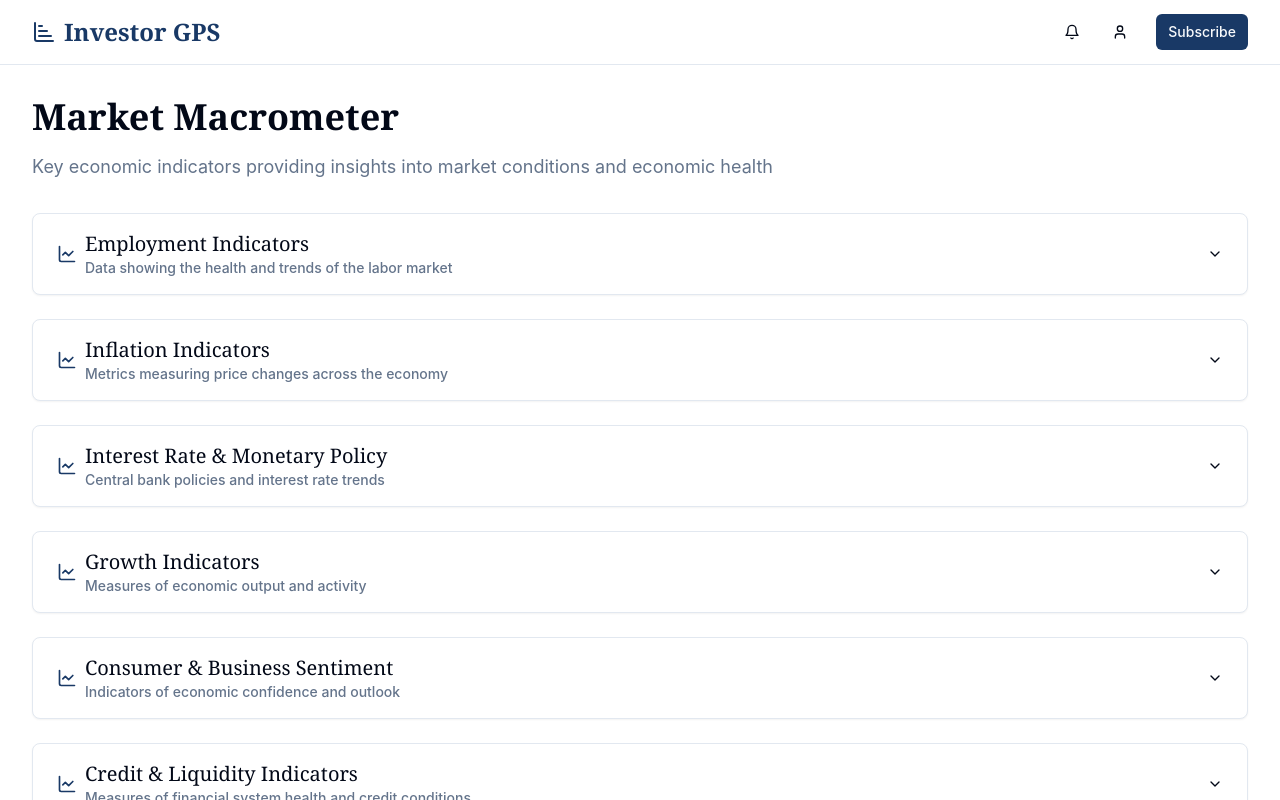
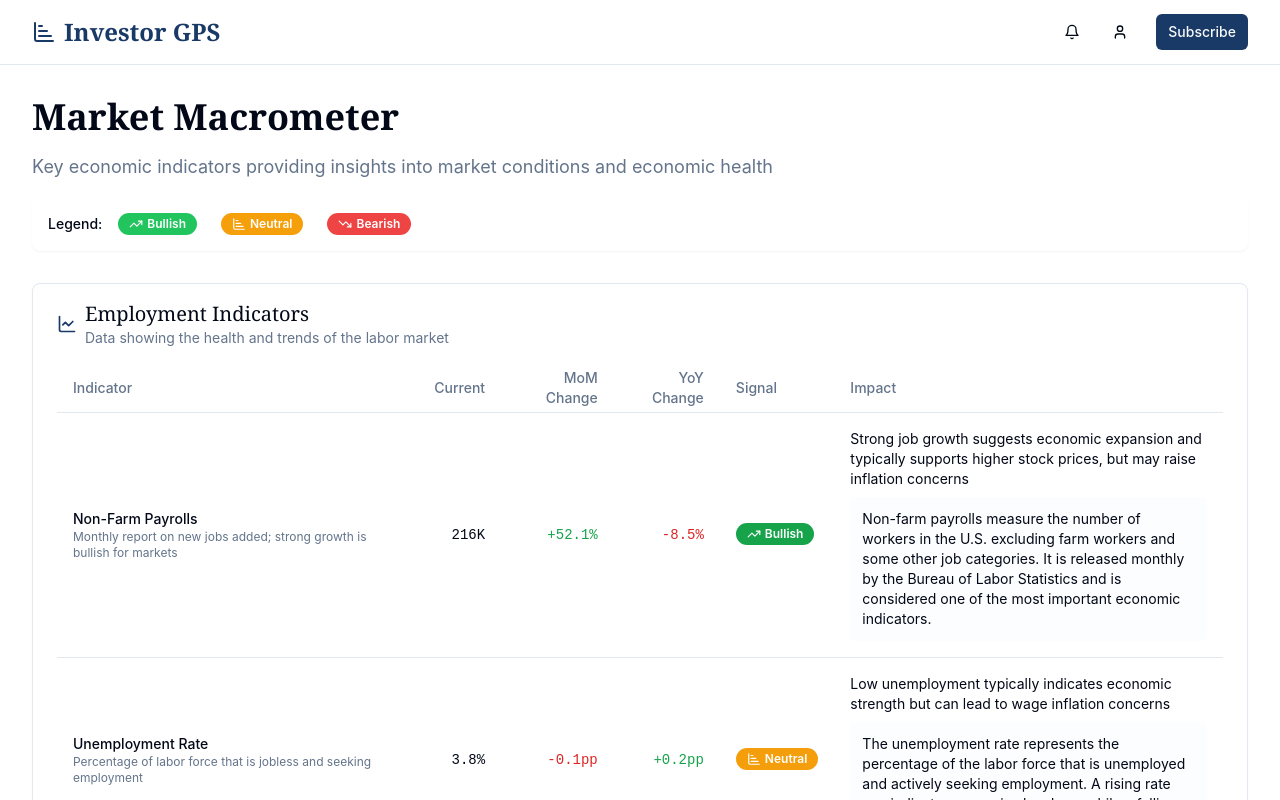
Before and after one commit to raghuchilukamari/investor-compass-blog, a React (Vite) app: page /market-macrometer in a window 1280 px wide. Shown: the top 800 px of the page. Built offline with nearby package versions, Linux system fonts and the light colour scheme.

Commit message:
Fix: Keep dropdowns open and add legend
- Keep all dropdowns open in the Macrometer component.
- Add a legend to display bullish, bearish, and neutral indicators.

```diff
--- a/src/pages/MarketMacrometer.tsx
+++ b/src/pages/MarketMacrometer.tsx
@@ -1,4 +1,3 @@
-
 import { useState } from "react";
 import { Card } from "@/components/ui/card";
 import { Accordion, AccordionContent, AccordionItem, AccordionTrigger } from "@/components/ui/accordion";
@@ -8,7 +7,6 @@ import { ChartBarIncreasing, TrendingDown, TrendingUp, Info, ChartLine } from "l
 import { Collapsible, CollapsibleContent, CollapsibleTrigger } from "@/components/ui/collapsible";
 import Header from "@/components/layout/Header";
 
-// Economic indicators data with MoM and YoY changes
 const economicIndicators = [
   {
     category: "Employment Indicators",
@@ -304,16 +302,36 @@ export default function MarketMacrometer() {
             <p className="text-muted-foreground text-lg">
               Key economic indicators providing insights into market conditions and economic health
             </p>
+
+            <div className="flex items-center gap-4 p-4 bg-card rounded-lg shadow-sm">
+              <span className="text-sm font-medium">Legend:</span>
+              <div className="flex items-center gap-6">
+                <div className="flex items-center gap-2">
+                  <Badge className="bg-bullish text-white">
+                    <TrendingUp className="h-3.5 w-3.5 mr-1" />
+                    Bullish
+                  </Badge>
+                </div>
+                <div className="flex items-center gap-2">
+                  <Badge className="bg-neutral text-white">
+                    <ChartBarIncreasing className="h-3.5 w-3.5 mr-1" />
+                    Neutral
+                  </Badge>
+                </div>
+                <div className="flex items-center gap-2">
+                  <Badge className="bg-bearish text-white">
+                    <TrendingDown className="h-3.5 w-3.5 mr-1" />
+                    Bearish
+                  </Badge>
+                </div>
+              </div>
+            </div>
           </div>
 
-          <Accordion type="single" collapsible className="space-y-6">
+          <div className="space-y-6">
             {economicIndicators.map((category) => (
-              <AccordionItem
-                key={category.category}
-                value={category.category}
-                className="border rounded-lg bg-card shadow-sm"
-              >
-                <AccordionTrigger className="px-6 py-4 hover:no-underline">
+              <Card key={category.category} className="border rounded-lg bg-card shadow-sm">
+                <div className="px-6 py-4">
                   <div className="flex items-center">
                     <ChartLine className="h-5 w-5 mr-2 text-primary" />
                     <div className="text-left">
@@ -321,8 +339,8 @@ export default function MarketMacrometer() {
                       <p className="text-sm text-muted-foreground">{category.description}</p>
                     </div>
                   </div>
-                </AccordionTrigger>
-                <AccordionContent className="px-6 pb-6">
+                </div>
+                <div className="px-6 pb-6">
                   <div className="overflow-x-auto">
                     <Table>
                       <TableHeader>
@@ -360,30 +378,22 @@ export default function MarketMacrometer() {
                               </Badge>
                             </TableCell>
                             <TableCell>
-                              <Collapsible>
-                                <div className="flex items-center justify-between">
-                                  <p className="text-sm">{indicator.impact}</p>
-                                  <CollapsibleTrigger
-                                    onClick={() => toggleDetails(indicator.name)}
-                                    className="rounded-full p-1 hover:bg-muted ml-2 flex-shrink-0"
-                                  >
-                                    <Info className="h-4 w-4 text-muted-foreground" />
-                                  </CollapsibleTrigger>
-                                </div>
-                                <CollapsibleContent className="mt-2 bg-muted/20 p-3 rounded-md text-sm">
+                              <div>
+                                <p className="text-sm">{indicator.impact}</p>
+                                <p className="mt-2 bg-muted/20 p-3 rounded-md text-sm">
                                   {indicator.details}
-                                </CollapsibleContent>
-                              </Collapsible>
+                                </p>
+                              </div>
                             </TableCell>
                           </TableRow>
                         ))}
                       </TableBody>
                     </Table>
                   </div>
-                </AccordionContent>
-              </AccordionItem>
+                </div>
+              </Card>
             ))}
-          </Accordion>
+          </div>
         </div>
       </div>
     </div>
```
